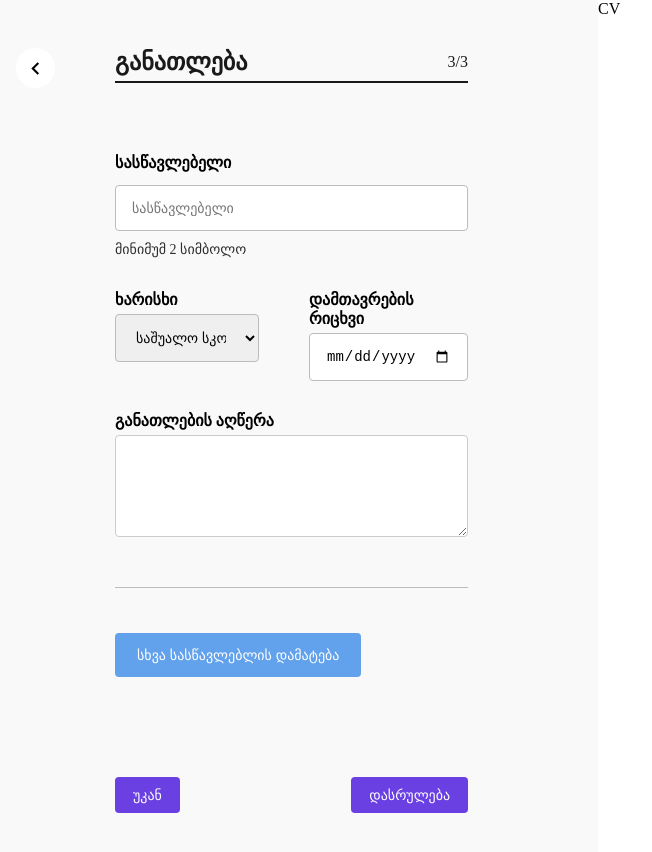
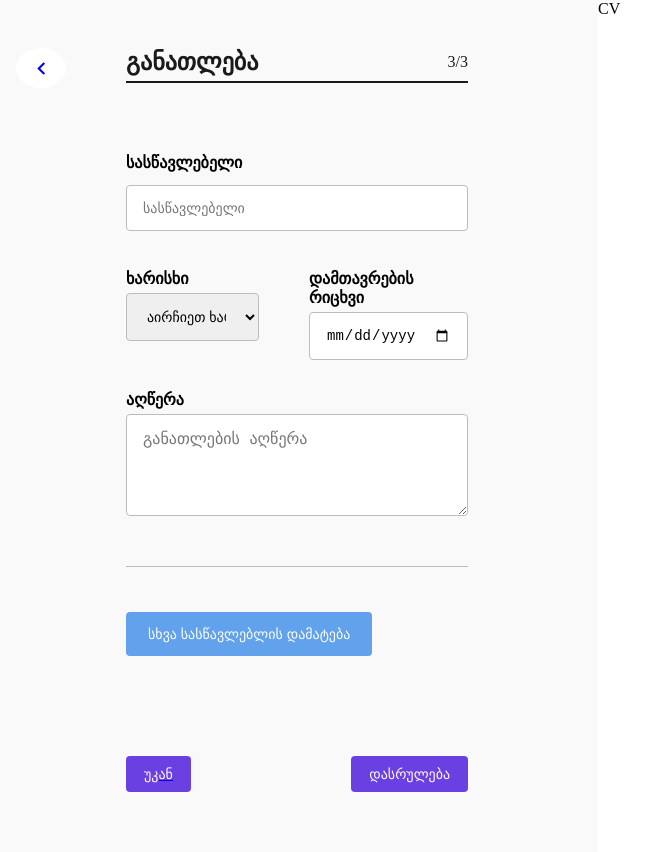
Before and after one commit to beqa200/team-5, a React (Vite) app: page /Education in a window 1280 px wide. Shown: the top 852 px of the page, without its empty margins (32-684 px from the left). Built offline with nearby package versions, Linux system fonts and the light colour scheme.

Commit message:
feat: add green borders functionality, using react-hook-form

```diff
--- a/src/components/EducationForm.tsx
+++ b/src/components/EducationForm.tsx
@@ -1,40 +1,107 @@
 import React from "react";
 import styled from "styled-components";
+import { useForm, Controller } from "react-hook-form";
 
 const EducationForm: React.FC = () => {
+  const {
+    control,
+    watch,
+    formState: { errors },
+  } = useForm();
+  const schoolName = watch("schoolName");
+
   return (
     <Form>
       <Label>სასწავლებელი</Label>
-      <Input type="text" placeholder="სასწავლებელი" />
-      <InputError>მინიმუმ 2 სიმბოლო</InputError>
+      <Controller
+        name="schoolName"
+        control={control}
+        defaultValue=""
+        rules={{ minLength: 2 }}
+        render={({ field }) => (
+          <Input
+            {...field}
+            type="text"
+            placeholder="სასწავლებელი"
+            style={{
+              borderColor: field.value?.length >= 2 ? "green" : "#bcbcbc",
+            }}
+          />
+        )}
+      />
+      {errors.schoolName && <InputError>მინიმუმ 2 სიმბოლო</InputError>}
       <SelAndCalDiv>
         <LabelField>
           <Label>ხარისხი</Label>
-          <Select defaultValue={"აირჩიეთ ხარისხი"}>
-            <option value="developer">საშუალო სკოლის დიპლომი</option>
-            <option value="designer">ზოგადსაგანმანათლებლო დიპლომი</option>
-            <option value="manager">ბაკალავრი</option>
-            <option value="developer">მაგისტრი</option>
-            <option value="designer">დოქტორი</option>
-            <option value="manager">ასოცირებული ხარისხი</option>
-            <option value="developer">სტუდენტი</option>
-            <option value="designer">კოლეჯი (ხარისხის გარეშე)</option>
-            <option value="manager">სხვა</option>
-          </Select>
+          <Controller
+            name="degree"
+            control={control}
+            defaultValue="აირჩიეთ ხარისხი"
+            render={({ field }) => (
+              <Select
+                {...field}
+                style={{
+                  borderColor:
+                    field.value !== "აირჩიეთ ხარისხი" ? "green" : "#bcbcbc",
+                }}
+              >
+                <option value="აირჩიეთ ხარისხი" disabled>
+                  აირჩიეთ ხარისხი
+                </option>
+                <option value="საშუალო სკოლის დიპლომი">
+                  საშუალო სკოლის დიპლომი
+                </option>
+                <option value="ზოგადსაგანმანათლებლო დიპლომი">
+                  ზოგადსაგანმანათლებლო დიპლომი
+                </option>
+                <option value="ბაკალავრი">ბაკალავრი</option>
+                <option value="მაგისტრი">მაგისტრი</option>
+                <option value="დოქტორი">დოქტორი</option>
+                <option value="ასოცირებული ხარისხი">ასოცირებული ხარისხი</option>
+                <option value="სტუდენტი">სტუდენტი</option>
+                <option value="კოლეჯი (ხარისხის გარეშე)">
+                  კოლეჯი (ხარისხის გარეშე)
+                </option>
+                <option value="სხვა">სხვა</option>
+              </Select>
+            )}
+          />
         </LabelField>
         <LabelField>
           <Label>დამთავრების რიცხვი</Label>
-          <CalendarDiv type="date" />
+          <Controller
+            name="date"
+            control={control}
+            defaultValue=""
+            render={({ field }) => (
+              <CalendarDiv
+                {...field}
+                type="date"
+                style={{
+                  borderColor: field.value ? "green" : "#bcbcbc",
+                }}
+              />
+            )}
+          />
         </LabelField>
       </SelAndCalDiv>
-      <Label style={{ marginTop: "30px" }}>განათლების აღწერა</Label>
-      <Textarea rows={4} />
+      <Label style={{ marginTop: "30px" }}>აღწერა</Label>
+      <Controller
+        name="textarea"
+        control={control}
+        defaultValue=""
+        render={({ field }) => (
+          <Textarea
+            rows={4}
+            placeholder="განათლების აღწერა"
+            {...field}
+            style={{
+              borderColor: field.value?.length >= 2 ? "green" : "#bcbcbc",
+            }}
+          />
+        )}
+      />
       <Line></Line>
-      <LightSkyButton>სხვა სასწავლებლის დამატება</LightSkyButton>
-      <ButtonDivs>
-        <BlueButton>უკან</BlueButton>
-        <BlueButton>დასრულება</BlueButton>
-      </ButtonDivs>
     </Form>
   );
 };
@@ -69,6 +136,7 @@ const Input = styled.input`
   border-radius: 4px;
   width: 100%;
   margin: 8px 0;
+  outline: none;
 `;
 
 const InputError = styled.p`
@@ -107,6 +175,7 @@ const CalendarDiv = styled.input`
   border: 1px solid #bcbcbc;
   border-radius: 4px;
   cursor: pointer;
+  outline: none;
 `;
 
 const Textarea = styled.textarea`
@@ -115,6 +184,8 @@ const Textarea = styled.textarea`
   font-size: 16px;
   border: 1px solid #ccc;
   border-radius: 4px;
+  resize: vertical;
+  outline: none;
 `;
 
 const Line = styled.div`
@@ -122,36 +193,3 @@ const Line = styled.div`
   margin: 50px 0 45px 0;
   border-top: 1px solid #bcbcbc;
 `;
-
-const LightSkyButton = styled.button`
-  display: flex;
-  flex-direction: column;
-  justify-content: center;
-  align-items: center;
-  border-radius: 4px;
-  border: none;
-  background-color: #62a1eb;
-  font-size: 14px;
-  font-weight: 500;
-  font-stretch: normal;
-  font-style: normal;
-  line-height: normal;
-  letter-spacing: normal;
-  text-align: center;
-  color: #fff;
-  padding: 14px 22px;
-  cursor: pointer;
-`;
-
-const BlueButton = styled(LightSkyButton)`
-  background-color: #6b40e3;
-  padding: 10px 18px;
-`;
-
-const ButtonDivs = styled.div`
-  width: 100%;
-  display: flex;
-  align-items: flex-start;
-  justify-content: space-between;
-  margin-top: 100px;
-`;
--- a/src/pages/Education.tsx
+++ b/src/pages/Education.tsx
@@ -1,18 +1,39 @@
-import React from "react";
+import React, { useState } from "react";
 import styled from "styled-components";
 import BackArrowButton from "../components/BackArrowButton";
 import PageNameDiv from "../components/PageNameDiv";
 import EducationForm from "../components/EducationForm";
+import { Link } from "react-router-dom";
 
 const EducationPage: React.FC = () => {
+  const [formCount, setFormCount] = useState(1);
+
+  const addForm = () => {
+    setFormCount(formCount + 1);
+  };
+
+  const forms = Array.from({ length: formCount }).map((_, index) => (
+    <EducationForm key={index} />
+  ));
+
   return (
-
     <MainContainer>
       <LeftDiv>
-        <BackArrowButton />
+        <Link to={"/experience"}>
+          <BackArrowButton />
+        </Link>
         <ContentDiv>
           <PageNameDiv pageName={"განათლება"} pageNumber={3} />
-          <EducationForm />
+          {forms}
+          <LightSkyButton onClick={addForm}>
+            სხვა სასწავლებლის დამატება
+          </LightSkyButton>
+          <ButtonDivs>
+            <Link to={"/experience"}>
+              <BlueButton>უკან</BlueButton>
+            </Link>
+            <BlueButton>დასრულება</BlueButton>
+          </ButtonDivs>
         </ContentDiv>
       </LeftDiv>
       <RightComponent>CV</RightComponent>
@@ -48,3 +69,36 @@ const ContentDiv = styled.div`
   flex-direction: column;
   align-items: flex-start;
 `;
+
+const LightSkyButton = styled.button`
+  display: flex;
+  flex-direction: column;
+  justify-content: center;
+  align-items: center;
+  border-radius: 4px;
+  border: none;
+  background-color: #62a1eb;
+  font-size: 14px;
+  font-weight: 500;
+  font-stretch: normal;
+  font-style: normal;
+  line-height: normal;
+  letter-spacing: normal;
+  text-align: center;
+  color: #fff;
+  padding: 14px 22px;
+  cursor: pointer;
+`;
+
+const BlueButton = styled(LightSkyButton)`
+  background-color: #6b40e3;
+  padding: 10px 18px;
+`;
+
+const ButtonDivs = styled.div`
+  width: 100%;
+  display: flex;
+  align-items: flex-start;
+  justify-content: space-between;
+  margin-top: 100px;
+`;
--- a/src/pages/Experience.tsx
+++ b/src/pages/Experience.tsx
@@ -1,16 +1,13 @@
 import styled from "styled-components";
+import PageNameDiv from "../components/PageNameDiv";
+import BackArrowButton from "../components/BackArrowButton";
 
 export default function Experience() {
   return (
     <MainDiv>
       <HeaderDiv>
-        <ArrowDiv>
-          <img src="/Vector.jpg" />
-        </ArrowDiv>
-        <SecondDiv>
-          <HeaderTxt>გამოცდილება</HeaderTxt>
-          <HeaderTxt>2/3</HeaderTxt>
-        </SecondDiv>
+        <BackArrowButton />
+        <PageNameDiv pageName={"გამოცდილება"} pageNumber={2} />
       </HeaderDiv>
       <section style={{ marginTop: "77px", paddingLeft: "102px" }}>
         <Label></Label>
@@ -26,32 +23,11 @@ const MainDiv = styled.div`
   min-height: 100vh;
 `;
 
-const ArrowDiv = styled.div`
-  width: 40px;
-  height: 40px;
-  padding: 12px 16.8px 12px 14px;
-  background-color: #fff;
-  border-radius: 50%;
-  cursor: pointer;
-`;
-
 const HeaderDiv = styled.div`
   display: flex;
+  align-items: flex-start;
   gap: 61px;
   height: 41px;
 `;
 
-const HeaderTxt = styled.h1`
-  font-size: 24px;
-  color: #1a1a1a;
-`;
-
-const SecondDiv = styled.div`
-  display: flex;
-  justify-content: space-between;
-  align-items: baseline;
-  width: -webkit-fill-available;
-  border-bottom: 1px solid #1a1a1a;
-`;
-
 const Label = styled.label``;
```
